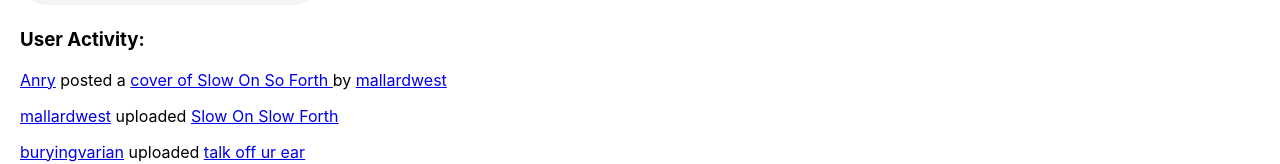
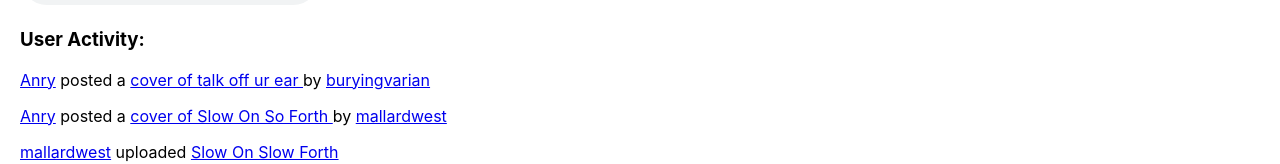
Before and after one commit to camelCaseSensitive/coverpool, a React (Create React App) app: page / in a window 1280 px wide. Shown: the part 530-694 px from the top of the page. Built offline with nearby package versions, Linux system fonts and the light colour scheme; no server answers; a web font is replaced by a local one.

Commit message:
Any cover of talk off ur ear

```diff
--- a/src/App.js
+++ b/src/App.js
@@ -271,6 +271,7 @@ class Home extends React.Component {
         <SongPlayer songSource={'https://firebasestorage.googleapis.com/v0/b/coverpool-c532b.appspot.com/o/7R5T6CBpJHZF1wITzyLgWhvdfEI3%2Fcovers%2Fdoahnean%2Fdandelion%2Fdandelion%20written%20by%20doahnean%20and%20performed%20by%20mallard%20westcott%20on%20banjo.mp3?alt=media&token=12198219-0485-4018-870c-31a816f66665'} songName = "Dandelion" />
 
         <h3>User Activity: </h3>
+        <p><a href="/user/Anry">Anry</a> posted a <a href="/user/Anry/Covers/buryingvarian/talk-off-ur-ear"> cover of talk off ur ear </a> by <a href="/user/buryingvarian">buryingvarian</a></p>
         <p><a href="/user/Anry">Anry</a> posted a <a href="/user/Anry/Covers/mallardwest/Slow-On-Slow-Forth"> cover of Slow On So Forth </a> by <a href="/user/mallardwest">mallardwest</a></p>
         <p><a href="/user/mallardwest">mallardwest</a> uploaded <a href="/user/mallardwest/originals/Slow-On-Slow-Forth">Slow On Slow Forth</a></p>
         <p><a href="/user/buryingvarian">buryingvarian</a> uploaded <a href="/user/buryingvarian/originals/talk-off-ur-ear">talk off ur ear</a></p>
```
